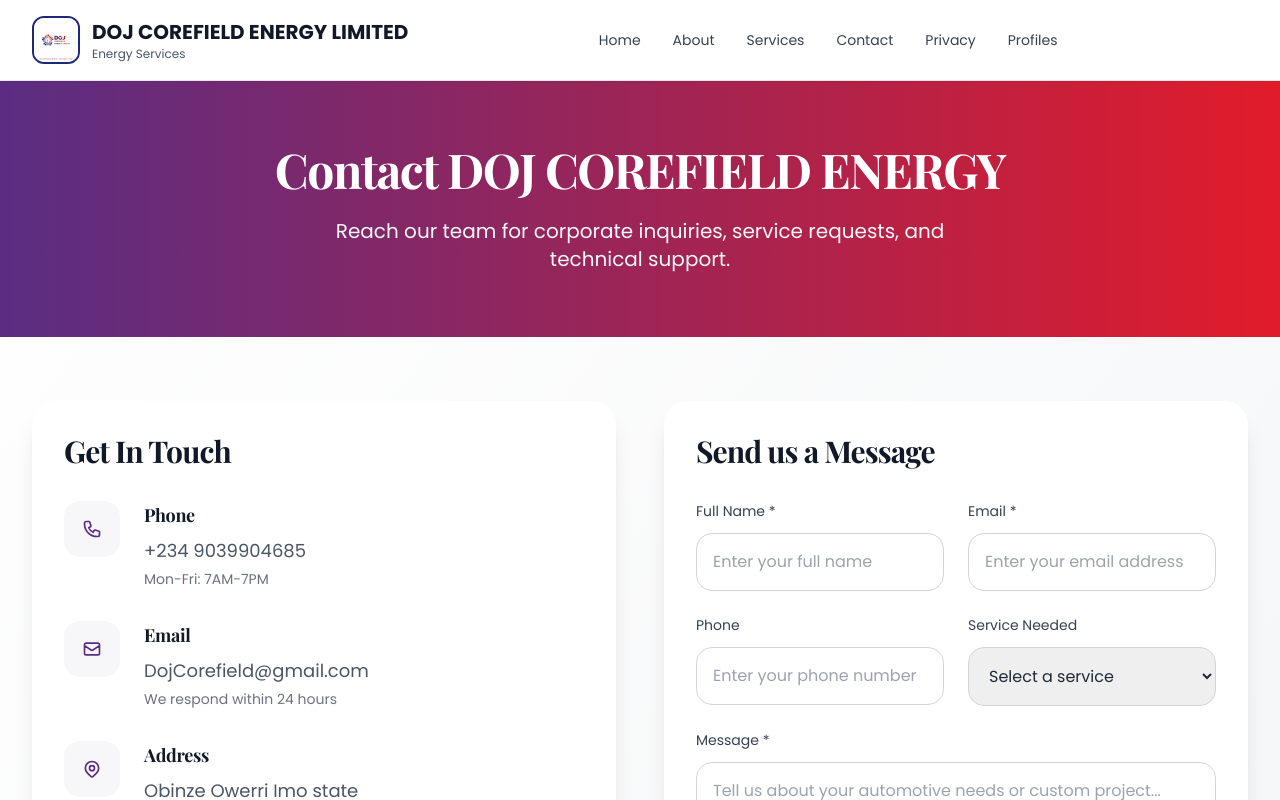
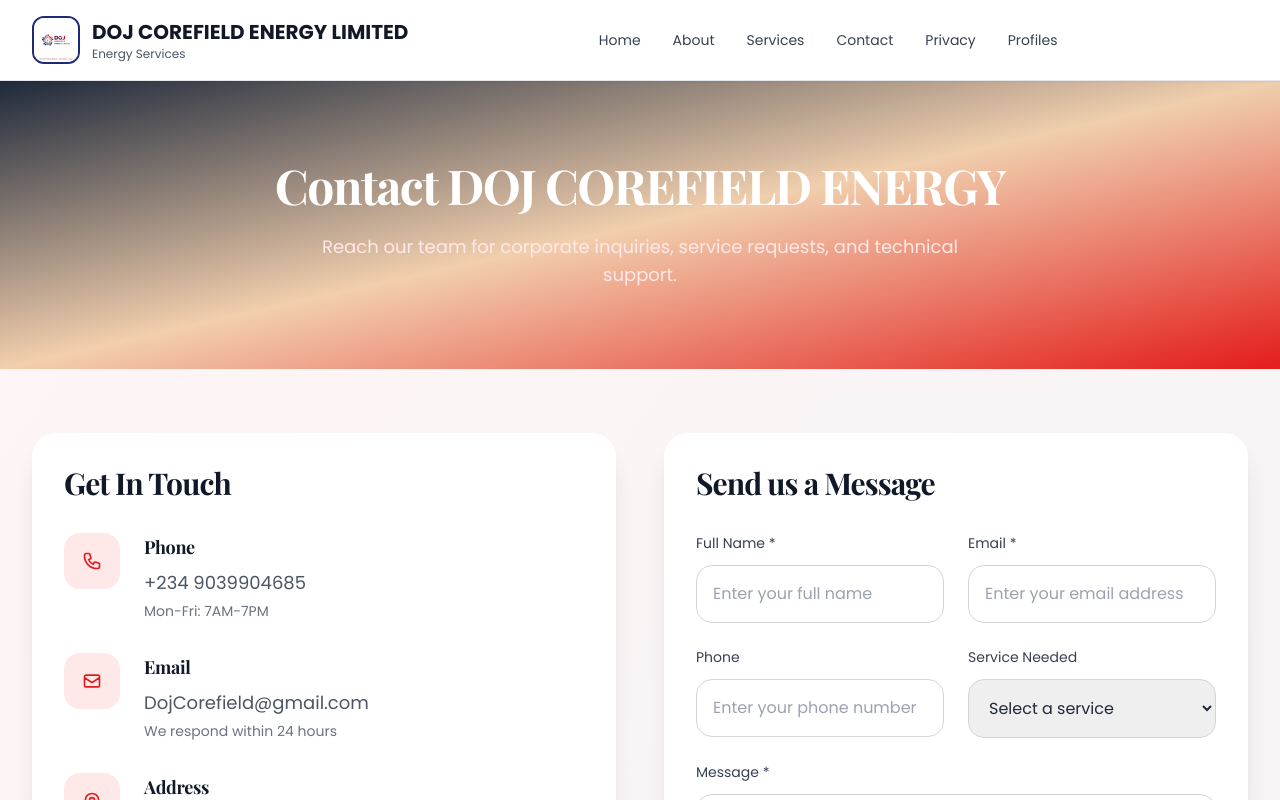
Before and after one commit to Coding-Base/DOR_COREFIELD_ENERGY, a React (Vite) app: page / in a window 1280 px wide. Both pictures are taken after a click on the button "Request Support". Shown: the top 800 px of the page. Built offline with nearby package versions, Linux system fonts and the light colour scheme; no server answers.

Commit message:
added the final form change

```diff
--- a/src/components/Contact.tsx
+++ b/src/components/Contact.tsx
@@ -106,14 +106,24 @@
 
   const [isSubmitting, setIsSubmitting] = useState(false)
 
-  const handleSubmit = async (e: React.FormEvent) => {
+  const handleSubmit = async (e: React.FormEvent<HTMLFormElement>) => {
     e.preventDefault()
     setIsSubmitting(true)
     try {
-      const res = await fetch('/api/contact/', {
+      const formspreeId = import.meta.env.VITE_FORMSPREE_ID
+      if (!formspreeId) {
+        throw new Error('Formspree ID not configured')
+      }
+      const res = await fetch(`https://formspree.io/f/${formspreeId}`, {
         method: 'POST',
         headers: { 'Content-Type': 'application/json' },
-        body: JSON.stringify(formData)
+        body: JSON.stringify({
+          name: formData.name,
+          email: formData.email,
+          phone: formData.phone,
+          service: formData.service,
+          message: formData.message
+        })
       })
       if (!res.ok) throw new Error('Failed to send message')
       setFormData({ name: '', email: '', phone: '', service: '', message: '' })
@@ -131,11 +141,11 @@
       <Navigation />
 
       {/* Hero Section */}
-      <div className="bg-gradient-to-r from-orange-600 to-orange-700 text-white py-16">
+      <div className="bg-gradient-to-br from-slate-800 via-amber-600/30 to-orange-600 text-white py-20">
         <div className="max-w-4xl mx-auto text-center px-4 sm:px-6 lg:px-8">
           <AnimatedSection direction="up" delay={200}>
-            <h1 className="text-5xl font-bold mb-6">Contact DOJ COREFIELD ENERGY</h1>
-            <p className="text-xl text-orange-100 max-w-2xl mx-auto">
+            <h1 className="text-5xl font-bold mb-6 text-white">Contact DOJ COREFIELD ENERGY</h1>
+            <p className="text-lg text-orange-100 max-w-2xl mx-auto font-medium">
               Reach our team for corporate inquiries, service requests, and technical support.
             </p>
           </AnimatedSection>
@@ -179,7 +189,7 @@
                     </div>
                     <div>
                       <h3 className="font-semibold text-gray-900 text-lg mb-2">Address</h3>
-                      <p className="text-gray-600 text-lg">Obinze Owerri Imo state</p>
+                      <p className="text-gray-600 text-lg">Aachen NRW, Germany Head Office  </p>
                       <p className="text-gray-600">Imo State</p>
                     </div>
                   </div>
@@ -200,15 +210,15 @@
             </AnimatedSection>
 
             <AnimatedSection direction="right" delay={400}>
-              <div className="bg-gradient-to-r from-orange-500 to-orange-600 text-white rounded-3xl p-8">
+              <div className="bg-slate-900 text-white rounded-3xl p-8">
                 <div className="flex items-center gap-4 mb-4">
-                  <Icons.Wrench className="text-white" />
+                  <Icons.Wrench className="text-orange-100" />
                   <h3 className="text-xl font-bold">Emergency Services</h3>
                 </div>
                 <p className="text-orange-100 mb-6 text-lg">
                   24/7 services
                 </p>
-                <button className="bg-white text-orange-600 px-8 py-4 rounded-2xl font-semibold hover:bg-gray-100 transition-all duration-300 transform hover:scale-105 w-full">
+                <button className="bg-white text-orange-700 border border-orange-200 px-8 py-4 rounded-2xl font-semibold hover:bg-orange-50 transition-all duration-300 transform hover:scale-105 w-full">
                   Call Emergency Line: +234 9039904685
                 </button>
               </div>
@@ -228,7 +238,7 @@
                       required
                       value={formData.name}
                       onChange={(e) => setFormData({...formData, name: e.target.value})}
-                      className="w-full px-4 py-4 border border-gray-300 rounded-2xl focus:ring-2 focus:ring-orange-500 focus:border-orange-500 transition-all duration-200"
+                      className="w-full px-4 py-4 border border-gray-300 rounded-2xl focus:ring-2 focus:ring-orange-200 focus:border-orange-300 transition-all duration-200"
                       placeholder="Enter your full name"
                     />
                   </div>
@@ -239,7 +249,7 @@
                       required
                       value={formData.email}
                       onChange={(e) => setFormData({...formData, email: e.target.value})}
-                      className="w-full px-4 py-4 border border-gray-300 rounded-2xl focus:ring-2 focus:ring-orange-500 focus:border-orange-500 transition-all duration-200"
+                      className="w-full px-4 py-4 border border-gray-300 rounded-2xl focus:ring-2 focus:ring-orange-200 focus:border-orange-300 transition-all duration-200"
                       placeholder="Enter your email address"
                     />
                   </div>
@@ -252,7 +262,7 @@
                       type="tel"
                       value={formData.phone}
                       onChange={(e) => setFormData({...formData, phone: e.target.value})}
-                      className="w-full px-4 py-4 border border-gray-300 rounded-2xl focus:ring-2 focus:ring-orange-500 focus:border-orange-500 transition-all duration-200"
+                      className="w-full px-4 py-4 border border-gray-300 rounded-2xl focus:ring-2 focus:ring-orange-200 focus:border-orange-300 transition-all duration-200"
                       placeholder="Enter your phone number"
                     />
                   </div>
@@ -261,17 +271,17 @@
                     <select
                       value={formData.service}
                       onChange={(e) => setFormData({...formData, service: e.target.value})}
-                      className="w-full px-4 py-4 border border-gray-300 rounded-2xl focus:ring-2 focus:ring-orange-500 focus:border-orange-500 transition-all duration-200"
+                      className="w-full px-4 py-4 border border-gray-300 rounded-2xl focus:ring-2 focus:ring-orange-200 focus:border-orange-300 transition-all duration-200"
                     >
                       <option value="">Select a service</option>
-                      <option value="engine">Well Intervention</option>
-                      <option value="brakes">Onshore Operations</option>
-                      <option value="transmission">Offshore Operaations</option>
-                      <option value="electrical">Man Power Recruitment</option>
-                      <option value="maintenance">Maintenance</option>
-                      <option value="custom">Custom Services </option>
-                      <option value="performance">Offshore Installation</option>
-                      <option value="other">Other</option>
+                      <option value="Well Intervention">Well Intervention</option>
+                      <option value="Onshore Operations">Onshore Operations</option>
+                      <option value="Offshore Operations">Offshore Operations</option>
+                      <option value="Man Power Recruitment">Man Power Recruitment</option>
+                      <option value="Maintenance">Maintenance</option>
+                      <option value="Custom Services">Custom Services</option>
+                      <option value="Offshore Installation">Offshore Installation</option>
+                      <option value="Other">Other</option>
                     </select>
                   </div>
                 </div>
@@ -291,7 +301,7 @@
                 <button
                   type="submit"
                   disabled={isSubmitting}
-                  className="w-full bg-orange-500 text-white py-4 px-6 rounded-2xl font-semibold hover:bg-orange-600 disabled:opacity-50 disabled:cursor-not-allowed transition-all duration-300 transform hover:scale-105 flex items-center justify-center gap-3"
+                  className="w-full bg-primary text-white py-4 px-6 rounded-2xl font-semibold hover:bg-orange-600 disabled:opacity-50 disabled:cursor-not-allowed transition-all duration-300 transform hover:scale-105 flex items-center justify-center gap-3"
                 >
                   {isSubmitting ? (
                     <>
@@ -312,8 +322,8 @@
           <div className="bg-white rounded-3xl shadow-xl p-8">
             <h2 className="text-3xl font-bold text-gray-900 mb-6">Find Our Location</h2>
             <div className="bg-orange-100 rounded-2xl p-8 text-center">
-              <div className="w-16 h-16 bg-orange-500 rounded-2xl flex items-center justify-center mx-auto mb-4">
-                <Icons.MapPin className="text-white" />
+              <div className="w-16 h-16 bg-orange-200 rounded-2xl flex items-center justify-center mx-auto mb-4">
+                <Icons.MapPin className="text-orange-700" />
               </div>
               <h3 className="text-xl font-bold text-gray-900 mb-2">Visit Our Head Office </h3>
               <p className="text-gray-600 mb-4">Obinze Owerri Imo state </p>
--- a/src/components/Home.tsx
+++ b/src/components/Home.tsx
@@ -865,7 +865,7 @@
                 </div>
                 <div className="flex items-center gap-2 text-gray-400 text-xs">
                   <Icons.MapPin className="w-4 h-4" />
-                  <span>Lagos, Nigeria</span>
+                  <span>Aachen NRW, Germany Head Office</span>
                 </div>
                 <div className="flex items-center gap-2 text-gray-400 text-xs">
                   <Icons.Clock className="w-4 h-4" />
--- a/src/components/Navigation.tsx
+++ b/src/components/Navigation.tsx
@@ -53,12 +53,12 @@
 
           {/* Desktop Navigation */}
           <div className="hidden md:flex items-center gap-8">
-            <Link to="/" className="text-gray-700 hover:text-primary font-medium transition-colors text-sm">Home</Link>
-            <Link to="/about" className="text-gray-700 hover:text-primary font-medium transition-colors text-sm">About</Link>
-            <Link to="/services" className="text-gray-700 hover:text-primary font-medium transition-colors text-sm">Services</Link>
-            <Link to="/contact" className="text-gray-700 hover:text-primary font-medium transition-colors text-sm">Contact</Link>
-            <Link to="/privacy" className="text-gray-700 hover:text-primary font-medium transition-colors text-sm">Privacy</Link>
-            <Link to="/profiles" className="text-gray-700 hover:text-primary font-medium transition-colors text-sm">Profiles</Link>
+            <Link to="/" className="text-gray-700 hover:text-orange-700 font-medium transition-colors duration-200 text-sm">Home</Link>
+            <Link to="/about" className="text-gray-700 hover:text-orange-700 font-medium transition-colors duration-200 text-sm">About</Link>
+            <Link to="/services" className="text-gray-700 hover:text-orange-700 font-medium transition-colors duration-200 text-sm">Services</Link>
+            <Link to="/contact" className="text-gray-700 hover:text-orange-700 font-medium transition-colors duration-200 text-sm">Contact</Link>
+            <Link to="/privacy" className="text-gray-700 hover:text-orange-700 font-medium transition-colors duration-200 text-sm">Privacy</Link>
+            <Link to="/profiles" className="text-gray-700 hover:text-orange-700 font-medium transition-colors duration-200 text-sm">Profiles</Link>
           </div>
 
           {/* Mobile Menu Button */}
@@ -66,7 +66,7 @@
             {showRequestButton && (
               <button
                 onClick={handleRequestSupport}
-                className="bg-gradient-to-r from-primary to-secondary text-white px-6 py-2 rounded-xl hover:opacity-95 transition-all duration-300 transform hover:scale-105 font-medium hidden md:block text-sm shadow-md"
+                className="bg-gradient-to-r from-orange-600 via-orange-500 to-orange-700 text-white px-6 py-2 rounded-xl hover:opacity-95 transition-all duration-300 transform hover:scale-105 font-medium hidden md:block text-sm shadow-md"
               >
                 Request Support
               </button>
@@ -94,42 +94,42 @@
               <div className="flex flex-col space-y-4 pb-4 border-t border-gray-200 pt-4">
                 <Link
                   to="/"
-                  className="text-gray-700 hover:text-primary font-medium transition-colors py-2 text-sm"
+                  className="text-gray-700 hover:text-orange-700 bg-transparent hover:bg-orange-100/70 font-medium transition-colors py-2 text-sm rounded-xl px-2"
                   onClick={handleNavClick}
                 >
                   Home
                 </Link>
                 <Link
                   to="/about"
-                  className="text-gray-700 hover:text-primary font-medium transition-colors py-2 text-sm"
+                  className="text-gray-700 hover:text-orange-700 bg-transparent hover:bg-orange-100/70 font-medium transition-colors py-2 text-sm rounded-xl px-2"
                   onClick={handleNavClick}
                 >
                   About
                 </Link>
                 <Link
                   to="/services"
-                  className="text-gray-700 hover:text-primary font-medium transition-colors py-2 text-sm"
+                  className="text-gray-700 hover:text-orange-700 bg-transparent hover:bg-orange-100/70 font-medium transition-colors py-2 text-sm rounded-xl px-2"
                   onClick={handleNavClick}
                 >
                   Services
                 </Link>
                 <Link
                   to="/contact"
-                  className="text-gray-700 hover:text-primary font-medium transition-colors py-2 text-sm"
+                  className="text-gray-700 hover:text-orange-700 bg-transparent hover:bg-orange-100/70 font-medium transition-colors py-2 text-sm rounded-xl px-2"
                   onClick={handleNavClick}
                 >
                   Contact
                 </Link>
                 <Link
                   to="/privacy"
-                  className="text-gray-700 hover:text-primary font-medium transition-colors py-2 text-sm"
+                  className="text-gray-700 hover:text-orange-700 bg-transparent hover:bg-orange-100/70 font-medium transition-colors py-2 text-sm rounded-xl px-2"
                   onClick={handleNavClick}
                 >
                   Privacy
                 </Link>
                 <Link
                   to="/profiles"
-                  className="text-gray-700 hover:text-primary font-medium transition-colors py-2 text-sm"
+                  className="text-gray-700 hover:text-orange-700 bg-transparent hover:bg-orange-100/70 font-medium transition-colors py-2 text-sm rounded-xl px-2"
                   onClick={handleNavClick}
                 >
                   Profiles
@@ -137,7 +137,7 @@
                 {showRequestButton && (
                   <button
                     onClick={handleRequestSupport}
-                    className="bg-gradient-to-r from-primary to-secondary text-white px-6 py-3 rounded-xl hover:opacity-95 transition-all duration-300 font-medium w-full text-center text-sm"
+                    className="bg-gradient-to-r from-orange-600 via-orange-500 to-orange-700 text-white px-6 py-3 rounded-xl hover:opacity-95 transition-all duration-300 font-medium w-full text-center text-sm"
                   >
                     Request Support
                   </button>
--- a/src/components/Services.tsx
+++ b/src/components/Services.tsx
@@ -56,8 +56,12 @@
 export default function Services() {
   const services = [
     {
-      title: 'Fuel Supply & Logistics',
+      title: 'Procurement',
       description: 'Reliable fuel procurement, storage and distribution for commercial and industrial clients.'
+    },
+    {
+      title: 'Crane Leasing & Services',
+      description: 'Comprehensiv crane leasing and maintenance services for construction and industrial applications.'
     },
     {
       title: 'Drilling & Well Support',
@@ -87,7 +91,7 @@
         <div className="max-w-7xl mx-auto px-4 sm:px-6 lg:px-8">
           <div className="flex justify-between items-center py-4">
             <Link to="/" className="flex items-center gap-3">
-              <div className="w-12 h-12 rounded-xl overflow-hidden border-2 border-orange-500">
+              <div className="w-12 h-12 rounded-xl overflow-hidden border-2 border-orange-100">
                 <img
                   src={image}
                   alt="DOJ COREFIELD LOGO"
@@ -101,17 +105,17 @@
             </Link>
 
             <div className="hidden md:flex items-center gap-8">
-              <Link to="/" className="text-gray-700 hover:text-orange-600 font-medium transition-colors">Home</Link>
-              <Link to="/about" className="text-gray-700 hover:text-orange-600 font-medium transition-colors">About</Link>
-              <Link to="/services" className="text-gray-700 hover:text-orange-600 font-medium transition-colors">Services</Link>
-              <Link to="/profiles" className="text-gray-700 hover:text-orange-600 font-medium transition-colors">Profiles</Link>
-              <Link to="/contact" className="text-gray-700 hover:text-orange-600 font-medium transition-colors">Contact</Link>
+              <Link to="/" className="text-gray-700 hover:text-orange-600 font-medium transition-colors duration-200">Home</Link>
+              <Link to="/about" className="text-gray-700 hover:text-orange-600 font-medium transition-colors duration-200">About</Link>
+              <Link to="/services" className="text-gray-700 hover:text-orange-600 font-medium transition-colors duration-200">Services</Link>
+              <Link to="/profiles" className="text-gray-700 hover:text-orange-600 font-medium transition-colors duration-200">Profiles</Link>
+              <Link to="/contact" className="text-gray-700 hover:text-orange-600 font-medium transition-colors duration-200">Contact</Link>
             </div>
           </div>
         </div>
       </nav>
 
-      <div className="bg-gradient-to-r from-orange-600 to-orange-700 text-white py-16">
+      <div className="bg-gradient-to-r from-primary via-orange-100/50 to-secondary text-white py-16">
         <div className="max-w-4xl mx-auto text-center px-4 sm:px-6 lg:px-8">
           <AnimatedSection direction="up" delay={200}>
             <h1 className="text-5xl font-bold mb-6">Our Services</h1>
--- a/tailwind.config.cjs
+++ b/tailwind.config.cjs
@@ -8,18 +8,19 @@
         secondary: '#5A2D82',
         neutral: '#2E2E2E',
         white: '#FFFFFF',
+        logoRed: '#FF2D2D', // Bright red from DOJ logo
         // Override orange palette so existing orange-* classes map to the new brand palette
         orange: {
-          50: '#FFFFFF',
-          100: '#F7F7FA',
-          200: '#EDECF6',
-          300: '#D4D2F0',
-          400: '#9C8FE6',
-          500: '#1E2A78',
-          600: '#5A2D82',
-          700: '#E11C2A',
-          800: '#1B234F',
-          900: '#16183A',
+          50: '#FFF5F5',
+          100: '#FFE8E8',
+          200: '#FFD1D1',
+          300: '#FFA3A3',
+          400: '#FF5555',
+          500: '#FF2D2D', // Updated to logo red
+          600: '#E41C1C',
+          700: '#CC1919',
+          800: '#991212',
+          900: '#660D0D',
         }
       }
     },
```
